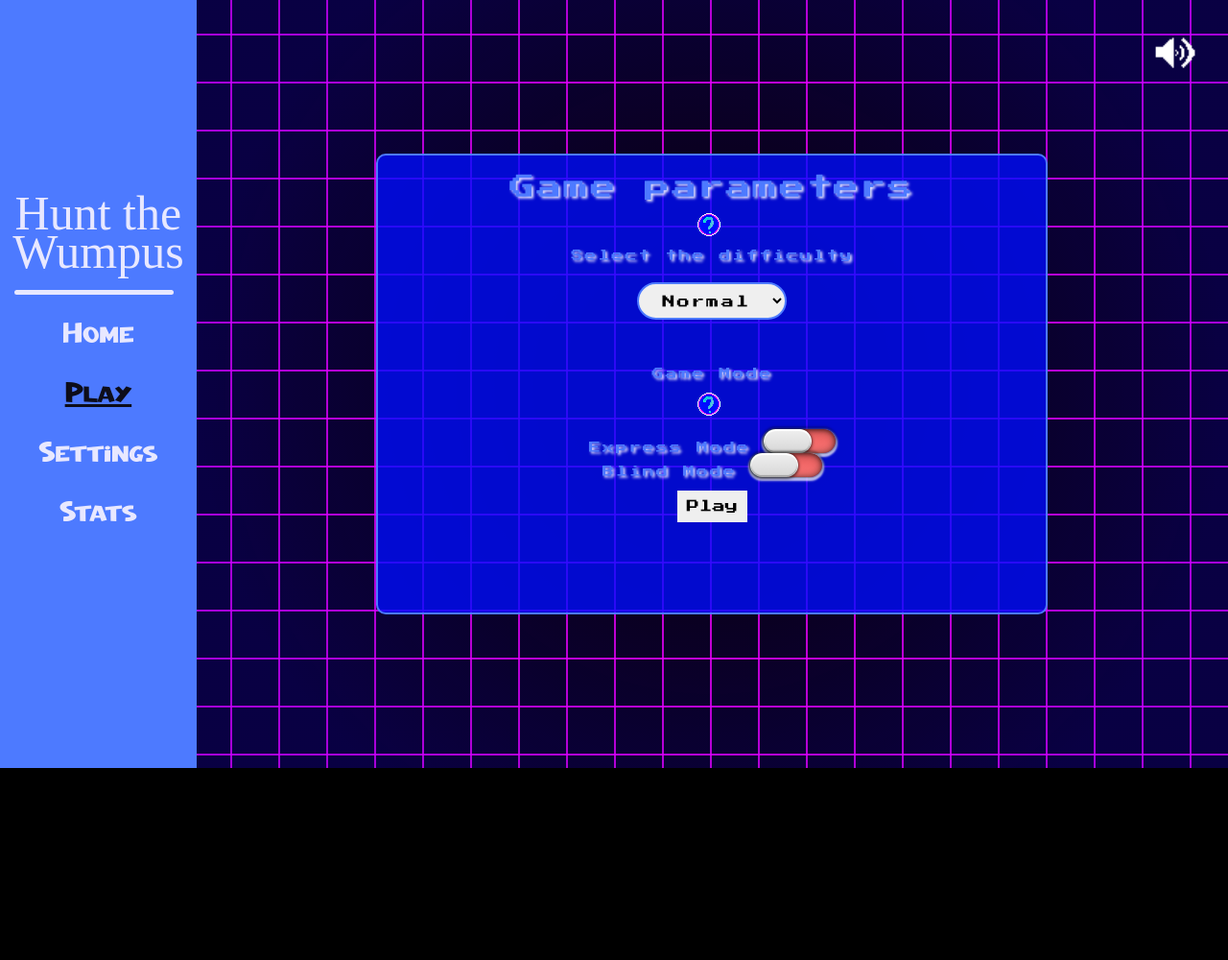
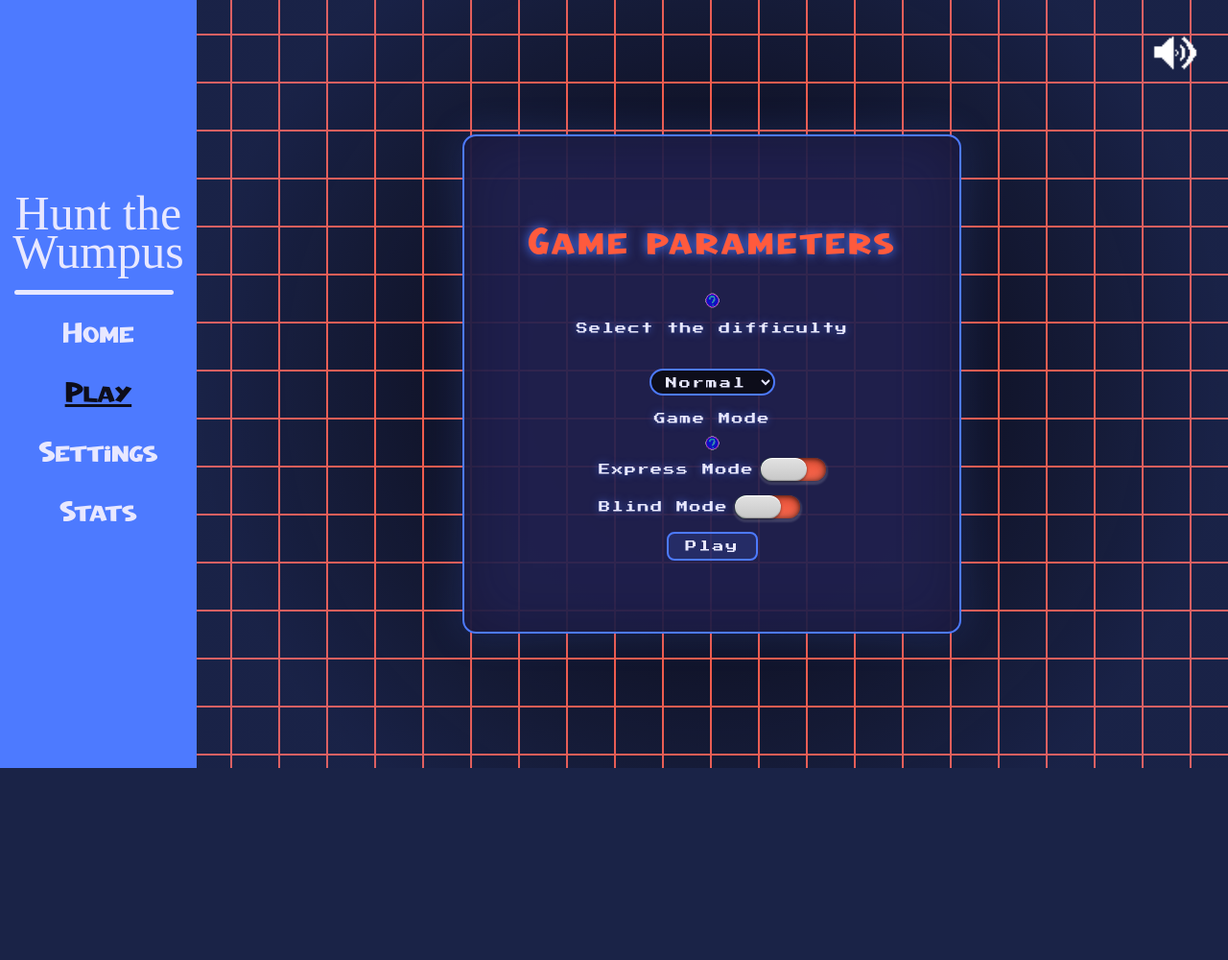
Before and after one commit to Anv0rax/wumpus_flask, a Flask app: page /select-difficulty in a window 1280 px wide. Shown: the whole page at 96% size. After the commit the page ends 800 px from the top, so only its background shows below. Run offline with Flask 3, Linux system fonts and the light colour scheme; parts of the project's set-up code (start-up, migrations or seed data) failed here and were passed over; some libraries are stand-ins or nearby versions; some web fonts are replaced.

Commit message:
better select-difficulty

```diff
--- a/app.py
+++ b/app.py
@@ -45,7 +45,7 @@ def not_found(e):
 
 @app.route("/")
 def home() :
-    return redirect("/select-difficulty")
+    return redirect("/menu")
 
 @app.route("/start")
 def start() :
--- a/static/css/select-difficulty.css
+++ b/static/css/select-difficulty.css
@@ -1,187 +1,243 @@
 main {
-    background-color: var(--bg-difficulty) !important;
+    background-color: var(--night);
     overflow: hidden;
     display: flex;
     justify-content: center;
     align-items: center;
-    margin: 0;
     width: 100%;
+    min-height: 100%;
 }
 
 #visual_effects {
-    position: relative;
-    width: 100%;
-
-    flex-grow: 1;
-    align-self: stretch;
+    position: absolute;
+    inset: 0;
+    pointer-events: none;
+    z-index: 0;
 }
 
 .grid {
     position: absolute;
-
     width: 150%;
     height: 150%;
-
     background-image:
-        linear-gradient(to right, var(--bg-grid) 2px, transparent 2px),
-        linear-gradient(to bottom, var(--bg-grid) 2px, transparent 2px) !important;
-
-    background-size: 50px 50px ; /* Dimensions of the background-size. */
+        linear-gradient(to right, var(--coral) 2px, transparent 2px),
+        linear-gradient(to bottom, var(--coral) 2px, transparent 2px) !important;
+    background-size: 50px 50px;
     animation: moveGrid 2s linear infinite;
 }
 
-/* the filter of the page, that make shadow around the screen */
 .overlay {
     position: absolute;
+    inset: 0;
+    background: radial-gradient(circle, transparent 20%, rgba(77, 122, 255, 0.2) 80%);
+}
 
-    width: 100%;
-    height: 100%;
+#soundImage {
+    position: absolute;
+    top: 0;
+    right: 0;
+    width: clamp(40px, 6vw, 70px);
+    height: clamp(40px, 6vw, 70px);
+    padding: 8px;
+    margin: clamp(8px, 2vw, 20px);
+    z-index: 10;
+    border-radius: 50%;
+    cursor: var(--cursor-pointer);
+    transition: transform 0.3s ease, background 0.3s ease;
+}
 
-    background: radial-gradient(circle, transparent 20%, var(--bg-accents) 80%);
-
-    pointer-events: none;
+#soundImage:hover {
+    background: radial-gradient(circle, rgba(77, 122, 255, 0.5) 20%, transparent 80%);
+    transform: scale(1.3);
 }
 
 #functional {
-    position: absolute;
+    position: relative;
+    z-index: 1;
+    display: flex;
+    justify-content: center;
+    align-items: center;
+    width: 100%;
+    padding: clamp(4px, 1.5vw, 16px);
 }
 
 form {
-    position: relative;
+    display: flex;
+    flex-direction: column;
+    justify-content: center;
+    align-items: center;
 
-    width: 60vw;
-    max-width: 700px;
-    height: 60vh;
-    /* min-height: 450px; */
-    max-height: 600px;
-    padding : 20px;
+    container-type: size;
+    container-name: card;
+
+    width: min(520px, 92vw);
+    height: min(520px, 86vh);
+
+    padding: 2cqh 3cqw;
+    overflow: hidden;
 
     font-family: retro;
+    font-size: clamp(8px, 3cqh, 13px);
     text-align: center;
-    letter-spacing: 2px;
-    color: var(--primary-color);
-    text-shadow : 2px 2px 3px var(--text-color);
-    font-size: min(2.5cqw, 1.5cqh);
-
-    background-color: var(--form) !important;
-    border-radius: 10px;
-    border: var(--primary-color) 2px solid;
-
-    z-index: 999;
-
-    container-type: size;
-    container-name: form-settings;
+    letter-spacing: 1.5px;
+    line-height: 1.9;
+    color: var(--white);
+    text-shadow: 0 0 8px rgba(77, 122, 255, 0.6);
+    background-color: rgba(34, 34, 80, 0.93);
+    border-radius: 14px;
+    border: 2px solid var(--blue);
+    box-shadow: 0 0 40px rgba(77, 122, 255, 0.2), inset 0 0 60px rgba(13, 13, 26, 0.4);
 }
 
 form h2 {
-    font-size: min(9cqw, 6cqh);
+    font-family: titles;
+    font-size: clamp(18px, 9cqh, 40px);
+    color: var(--coral);
+    text-shadow: 0 0 12px var(--blue);
+    margin-bottom: 2cqh;
+    letter-spacing: 3px;
+}
+
+.alert {
+    padding: 1cqh 2cqw;
+    margin-bottom: 1cqh;
+    border-radius: 6px;
+    font-size: clamp(6px, 1.8cqh, 11px);
+    color: var(--white);
+    background-color: rgba(255, 90, 61, 0.25);
+    border: 1px solid var(--coral);
+}
+
+label > p, form > p {
+    font-size: clamp(8px, 2.8cqh, 12px);
+    margin: 1.2cqh 0 0.5cqh 0;
+    color: var(--white);
+    cursor: var(--cursor-default);
 }
 
 #difficulty-choice {
-    margin : 10px auto 50px auto;
-    padding : 10px 20px;
+    display: block;
+
+    padding: 1cqh 2.5cqw;
+    margin: 0.8cqh auto 1.5cqh auto;
 
     font-family: retro;
+    font-size: clamp(8px, 2.5cqh, 12px);
     letter-spacing: 2px;
 
+    color: var(--white);
+
+    background-color: var(--night);
     border-radius: 20px;
-    border: var(--primary-color) 2px solid;
+    border: 2px solid var(--blue);
+    outline: none;
+
+    cursor: var(--cursor-pointer);
+
+    transition: border-color 0.2s ease, box-shadow 0.2s ease;
 }
 
-option[value=easy] {
-    color : var(--greencolorCheckBox);
+#difficulty-choice:hover, #difficulty-choice:focus {
+    border-color: var(--cyan);
+    box-shadow: 0 0 10px rgba(64, 200, 224, 0.4);
 }
 
-option[value=medium] {
-    color : var(--orange);
+option[value="0"] { color: var(--mint); }
+option[value="1"] { color: var(--gold); }
+option[value="2"] { color: var(--coral); }
+
+.container-explanations {
+    display: block;
+    position: relative;
+    width: fit-content;
+    margin: 0.4cqh auto;
+    cursor: var(--cursor-pointer);
 }
 
-option[value=hard] {
-    color : var(--primary-color);
+.helpImage {
+    width: clamp(16px, 4cqh, 26px);
+    height: clamp(16px, 4cqh, 26px);
+    opacity: 0.65;
+    transition: opacity 0.2s ease;
 }
 
-.container-explanations {
-    display : block;
-    position: relative;
-
-    width: fit-content;
-
-    margin : 10px 10px 10px 47%;
+.container-explanations:hover .helpImage {
+    opacity: 1;
 }
 
 .explanations {
     display: none;
     position: absolute;
-
-    top : 100%;
+    top: 110%;
     left: 50%;
-    padding : 12px 16px;
-
     transform: translateX(-50%);
-    background-color: var(--exp-bg);
-    min-width: none;
-    color: var(--font-colorexp);
-    text-shadow: 2px 1px var(--bg-grid);
-    border-radius: 20px;
-    border: var(--border-exp) 1px solid;
+    z-index: 100;
+    width: clamp(160px, 55cqw, 400px);
+    padding: 1.5cqh 2cqw;
+    font-size: clamp(6px, 1.6cqh, 10px);
+    line-height: 1.8;
+    color: var(--white);
+    text-align: left;
+    background-color: rgba(34, 34, 80, 0.98);
+    border-radius: 12px;
+    border: 1px solid var(--cyan);
+    box-shadow: 0 0 20px rgba(64, 200, 224, 0.25);
 }
 
 .container-explanations:hover .explanations {
-    display: block !important;
-
-    width: 500px;
-
-    z-index: 1;
+    display: block;
 }
 
 .checkButtonMode {
     display: flex;
     flex-direction: column;
-    margin: 0.5vh 0;
+    justify-content: center;
+    flex-wrap: wrap;
+    gap: clamp(8px, 3cqh, 24px);
+    margin: 0.8cqh 0;
+}
+
+.selectGamemode {
+    display: flex;
+    align-items: center;
+    gap: clamp(6px, 1.5cqw, 14px);
+    font-size: clamp(8px, 2.8cqh, 12px);
+    color: var(--white);
+    cursor: var(--cursor-pointer);
+    white-space: nowrap;
 }
 
 .checkButtonMode input[type="checkbox"] {
-    height: 25px;
-    width: 75px;
-
-    padding-right: 25px;
-
-    background-image :
-        -webkit-linear-gradient(hsla(0,0%,0%,.1), hsla(0,0%,100%,.1)),
-        -webkit-linear-gradient(left, var(--redcolorCheckBox) 50%, var(--greencolorCheckBox) 50%);
+    appearance: none;
+    height: clamp(20px, 5cqh, 28px);
+    width: clamp(58px, 14cqh, 82px);
+    flex-shrink: 0;
+    background-image:
+        linear-gradient(hsla(0,0%,0%,.1), hsla(0,0%,100%,.1)),
+        linear-gradient(to right, var(--coral) 50%, var(--mint) 50%);
     background-size: 100% 100%, 200% 100%;
     background-position: 0 0, 15px 0;
-
-    border-radius: 25px;
-    box-shadow :
+    border-radius: 26px;
+    box-shadow:
         inset 0 1px 4px hsla(0,0%,0%,.5),
         inset 0 0 10px hsla(0,0%,0%,.5),
         0 0 0 1px hsla(0,0%,0%,.1),
-        0 -1px 2px 2px hsla(0,0%,0%,.25),
-        0 2px 2px 2px hsla(0,0%,100%,.75);
-
-    cursor: pointer;
-
-    appearance: none;
-    transition: 0.25s;
+        0 2px 2px 2px hsla(0,0%,100%,.15);
+    cursor: var(--cursor-pointer);
+    transition: background-position 0.25s ease;
 }
 
-.checkButtonMode input[type="checkbox"]:after {
+.checkButtonMode input[type="checkbox"]::after {
     display: block;
-
-    height: 25px;
-    width: 50px;
-
-    background-color: #eee;
-    background-image: -webkit-linear-gradient(hsla(0,0%,100%,.1), hsla(0,0%,0%,.1));
-
-    border-radius: 25px;
+    height: clamp(20px, 5cqh, 28px);
+    width: clamp(38px, 10cqh, 56px);
+    background-color: #ddd;
+    background-image: linear-gradient(hsla(0,0%,100%,.15), hsla(0,0%,0%,.1));
+    border-radius: 26px;
     box-shadow:
-        inset 0 1px 1px 1px hsla(0,0%,100%,1),
-        inset 0 -1px 1px 1px hsla(0,0%,0%,.25),
-        0 1px 3px 1px hsla(0,0%,0%,.5),
-        0 0 2px hsla(0,0%,0%,.25);
-
+        inset 0 1px 1px hsla(0,0%,100%,1),
+        inset 0 -1px 1px hsla(0,0%,0%,.25),
+        0 1px 3px hsla(0,0%,0%,.5);
     content: '';
 }
 
@@ -192,56 +248,48 @@ option[value=hard] {
 }
 
 .validateForm {
-    padding: 10px;
-    margin: 10px;
+    display: inline-block;
+
+    padding: 1.5cqh 4cqw;
+    margin-top: 2cqh;
 
     font-family: retro;
-
-    transition : transform 1s ease;
+    font-size: clamp(8px, 2.8cqh, 12px);
+    letter-spacing: 2px;
+    color: var(--white);
+    background-color: rgba(77, 122, 255, 0.15);
+    border: 2px solid var(--blue);
+    border-radius: 8px;
+    cursor: var(--cursor-pointer);
+    transition: background-color 0.2s ease, border-color 0.2s ease, color 0.2s ease, box-shadow 0.2s ease, transform 0.2s ease;
 }
 
 .validateForm:hover {
-    color: var(--primary-color);
-
-    background-color: var(--hovercolor-submit);
-
-    transform: scale(1.1);
+    background-color: rgba(61, 204, 106, 0.3);
+    border-color: var(--mint);
+    color: var(--mint);
+    box-shadow: 0 0 14px rgba(61, 204, 106, 0.45);
+    transform: scale(1.06);
 }
 
-#soundImage {
-    position: absolute;
-
-    padding : 10px;
-    margin: 20px;
-
-    top: 0;
-    right : 0;
-
-    transition: transform 1s ease;
-    z-index: 10;
+@keyframes moveGrid {
+    from { transform: translate(0, 0); }
+    to   { transform: translate(-50px, -50px); }
 }
 
-#soundImage:hover {
-    background: radial-gradient(circle, rgba(34, 0, 255, 0.71) 20%, transparent 80%);
+@media only screen and (max-width: 360px) {
+    form {
+        border-radius: 8px;
+        letter-spacing: 1px;
+    }
 
-    transform: scale(1.3);
-}
+    .checkButtonMode {
+        flex-direction: column;
+        align-items: center;
+    }
 
-
-@keyframes moveGrid {
-    from {
-        transform: translate(0, 0);
-    }
-    to {
-        /* Déplacement d'exactement un carreau (c'est sa qui rend l'animation fluide)*/
-        /* X positif = droite, Y négatif = haut */
-        transform: translate(-50px, -50px);
+    .explanations {
+        left: 0;
+        transform: none;
     }
 }
-
-@container form-settings (max-width: 1000px) {
-    #text {
-        height: 20%;
-        font-size: min(3.5cqw, 2.5cqh);
-    }
-}
--- a/templates/base.html
+++ b/templates/base.html
@@ -44,8 +44,7 @@
         </main>
     </div>
 
-    <footer>
-        <!---->
-    </footer>
+    <!-- <footer>
+    </footer> -->
 </body>
 </html>
--- a/templates/main_page.html
+++ b/templates/main_page.html
@@ -45,7 +45,7 @@
         {% endif %}
 
         <nav class="nav-buttons">
-            <a href="/play" class="btn-retro btn-primary">▶ &nbsp;Play</a>
+            <a href="/select-difficulty" class="btn-retro btn-primary">▶ &nbsp;Play</a>
             <a href="/settings" class="btn-retro btn-secondary">⚙ &nbsp;Profile</a>
             {% if 'user_id' in session %}
                 <a href="/logout" class="btn-retro btn-tertiary">✖ &nbsp;Logout</a>
```
Also changed, not shown: static/css/common.css (+115 -4 lines), static/css/login.css (+4 -4 lines), 2 other files.
